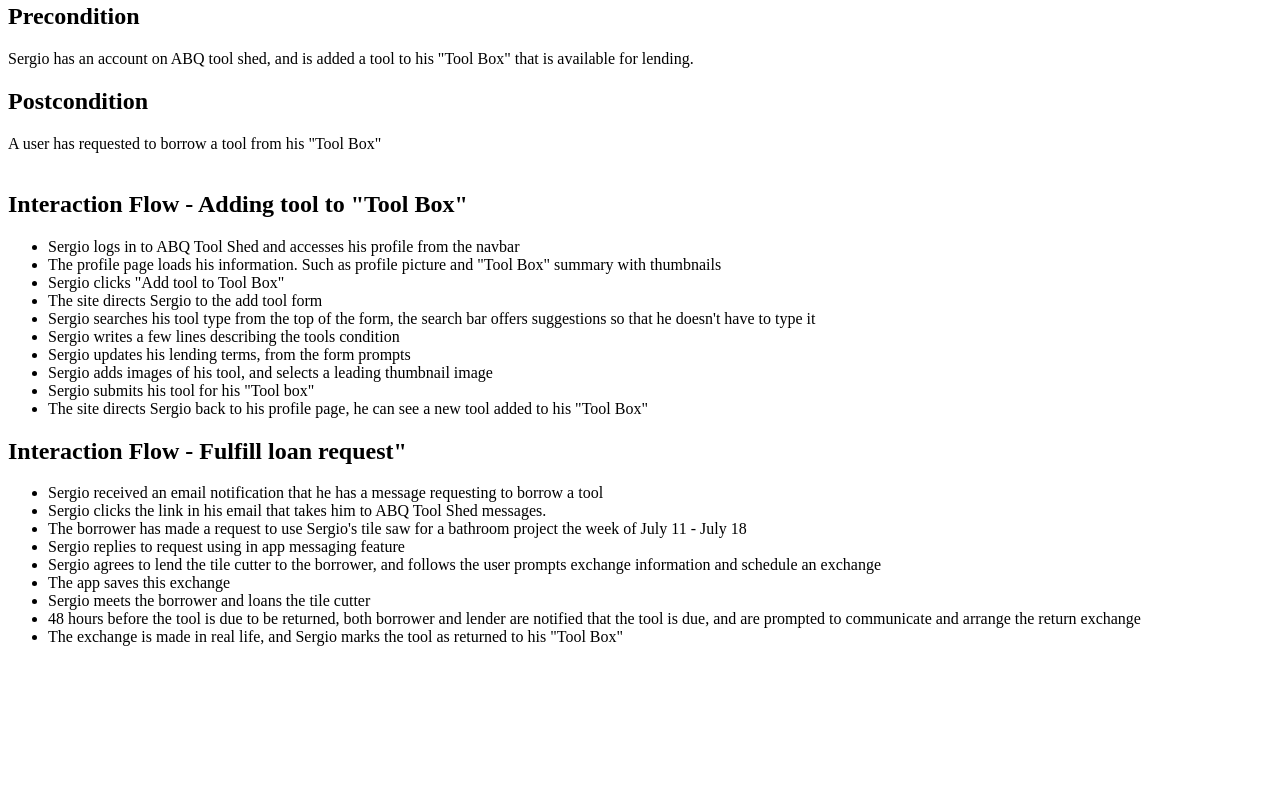
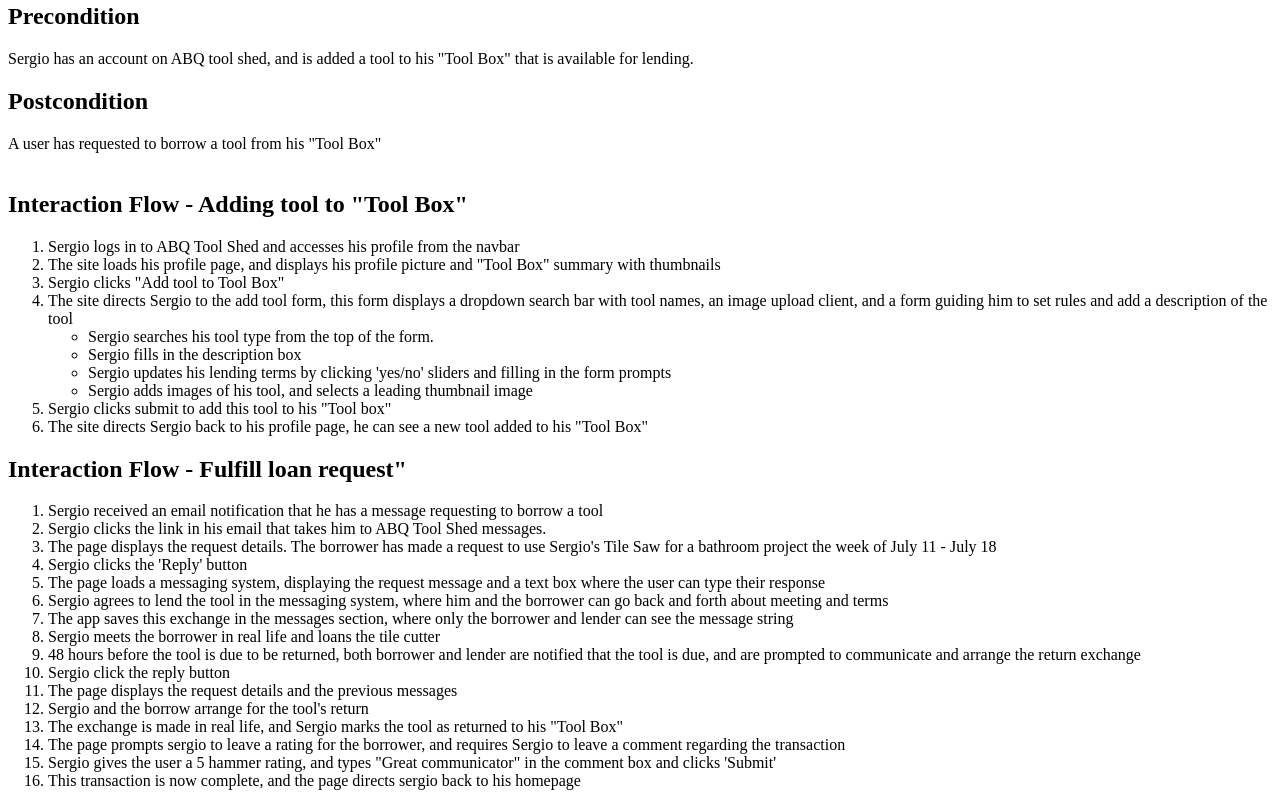
Before and after one commit to Abq-Tool-Shed/Capstone-Abq-Tool-Shed, a plain HTML site: page Documentation/sergio.html in a window 1280 px wide. Shown: the part 498-1304 px from the top of the page. Before the commit the page ends 1160 px from the top, so only its background shows below. Drawn offline with Linux system fonts and the light colour scheme.

Commit message:
updated interaction flow text and list numbering

```diff
--- a/Documentation/sergio.html
+++ b/Documentation/sergio.html
@@ -39,31 +39,44 @@
 <br>
 
 <h2>Interaction Flow - Adding tool to "Tool Box"</h2>
-<ul>
+<ol>
     <li>Sergio logs in to ABQ Tool Shed and accesses his profile from the navbar</li>
-    <li>The profile page loads his information. Such as profile picture and "Tool Box" summary with thumbnails </li>
+    <li>The site loads his profile page, and displays his profile picture and "Tool Box" summary with thumbnails </li>
     <li>Sergio clicks "Add tool to Tool Box"</li>
-    <li>The site directs Sergio to the add tool form</li>
-    <li>Sergio searches his tool type from the top of the form, the search bar offers suggestions so that he doesn't have to type it</li>
-    <li>Sergio writes a few lines describing the tools condition</li>
-    <li>Sergio updates his lending terms, from the form prompts</li>
-    <li>Sergio adds images of his tool, and selects a leading thumbnail image</li>
-    <li>Sergio submits his tool for his "Tool box" </li>
+    <li>The site directs Sergio to the add tool form, this form displays a dropdown search bar with tool names, an image upload client, and a form guiding him to set rules and add a description of the tool
+        <ul>
+            <li>Sergio searches his tool type from the top of the form. </li>
+            <li>Sergio fills in the description box</li>
+            <li>Sergio updates his lending terms by clicking 'yes/no' sliders and filling in the form prompts</li>
+            <li>Sergio adds images of his tool, and selects a leading thumbnail image</li>
+        </ul>
+    </li>
+
+
+    <li>Sergio clicks submit to add this tool to his "Tool box" </li>
     <li>The site directs Sergio back to his profile page, he can see a new tool added to his "Tool Box"</li>
-</ul>
+</ol>
 <h2>Interaction Flow - Fulfill loan request"</h2>
-<ul>
+<ol>
     <li>Sergio received an email notification that he has a message requesting to borrow a tool</li>
     <li>Sergio clicks the link in his email that takes him to ABQ Tool Shed messages. </li>
-    <li>The borrower has made a request to use Sergio's tile saw for a bathroom project the week of July 11 - July 18</li>
-    <li>Sergio replies to request using in app messaging feature</li>
-    <li>Sergio agrees to lend the tile cutter to the borrower, and follows the user prompts exchange information and schedule an exchange</li>
-    <li>The app saves this exchange</li>
-    <li>Sergio meets the borrower and loans the tile cutter</li>
+    <li>The page displays the request details. The borrower has made a request to use Sergio's Tile Saw for a bathroom project the week of July 11 - July 18</li>
+    <li>Sergio clicks the 'Reply' button</li>
+    <li>The page loads a messaging system, displaying the request message and a text box where the user can type their response</li>
+    <li>Sergio agrees to lend the tool in the messaging system, where him and the borrower can go back and forth about meeting and terms</li>
+    <li>The app saves this exchange in the messages section, where only the borrower and lender can see the message string</li>
+    <li>Sergio meets the borrower in real life and loans the tile cutter</li>
     <li>48 hours before the tool is due to be returned, both borrower and lender are notified that the tool is due, and are prompted to communicate and arrange the return exchange </li>
+    <li>Sergio click the reply button</li>
+    <li>The page displays the request details and the previous messages</li>
+    <li>Sergio and the borrow arrange for the tool's return</li>
     <li>The exchange is made in real life, and Sergio marks the tool as returned to his "Tool Box"</li>
+    <li>The page prompts sergio to leave a rating for the borrower, and requires Sergio to leave a comment regarding the transaction</li>
+    <li>Sergio gives the user a 5 hammer rating, and types "Great communicator" in the comment box and clicks 'Submit'</li>
+    <li>This transaction is now complete, and the page directs sergio back to his homepage</li>
 
-</ul>
+
+</ol>
 
 
 </body>
```
